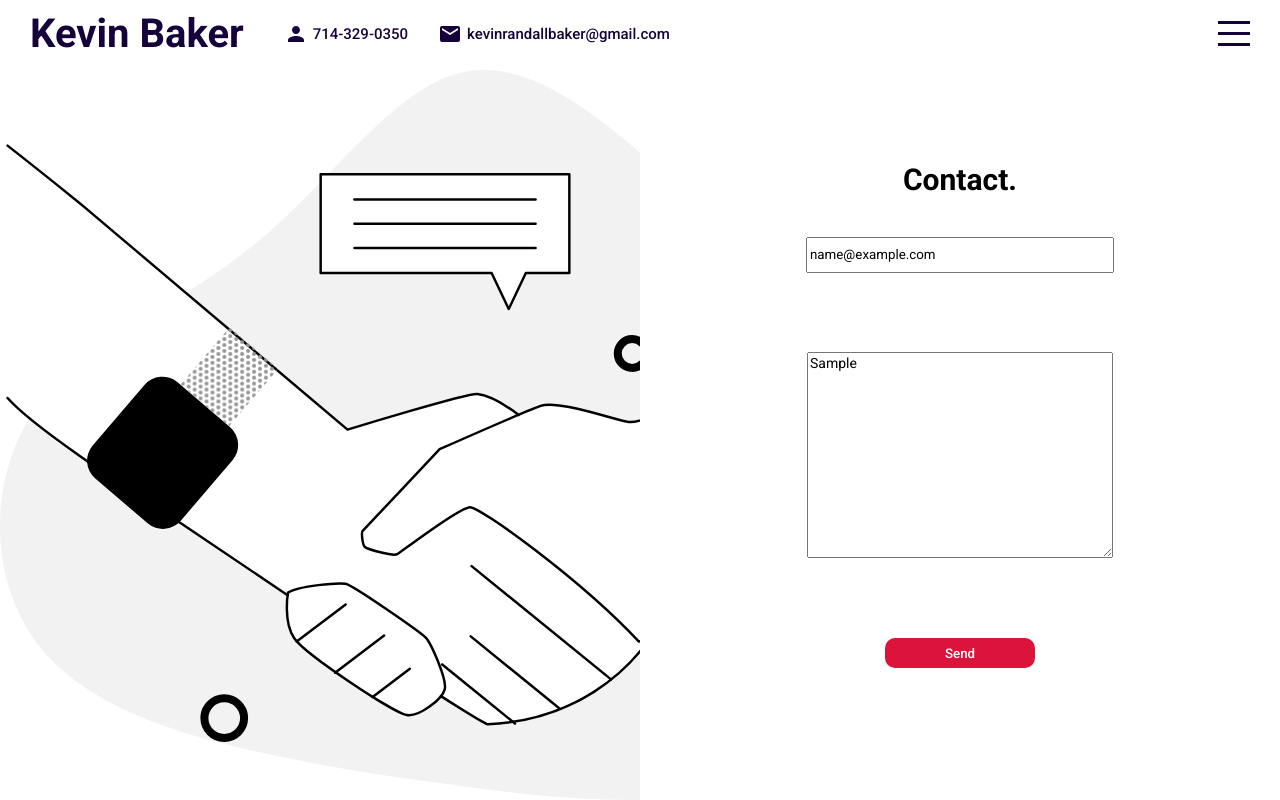
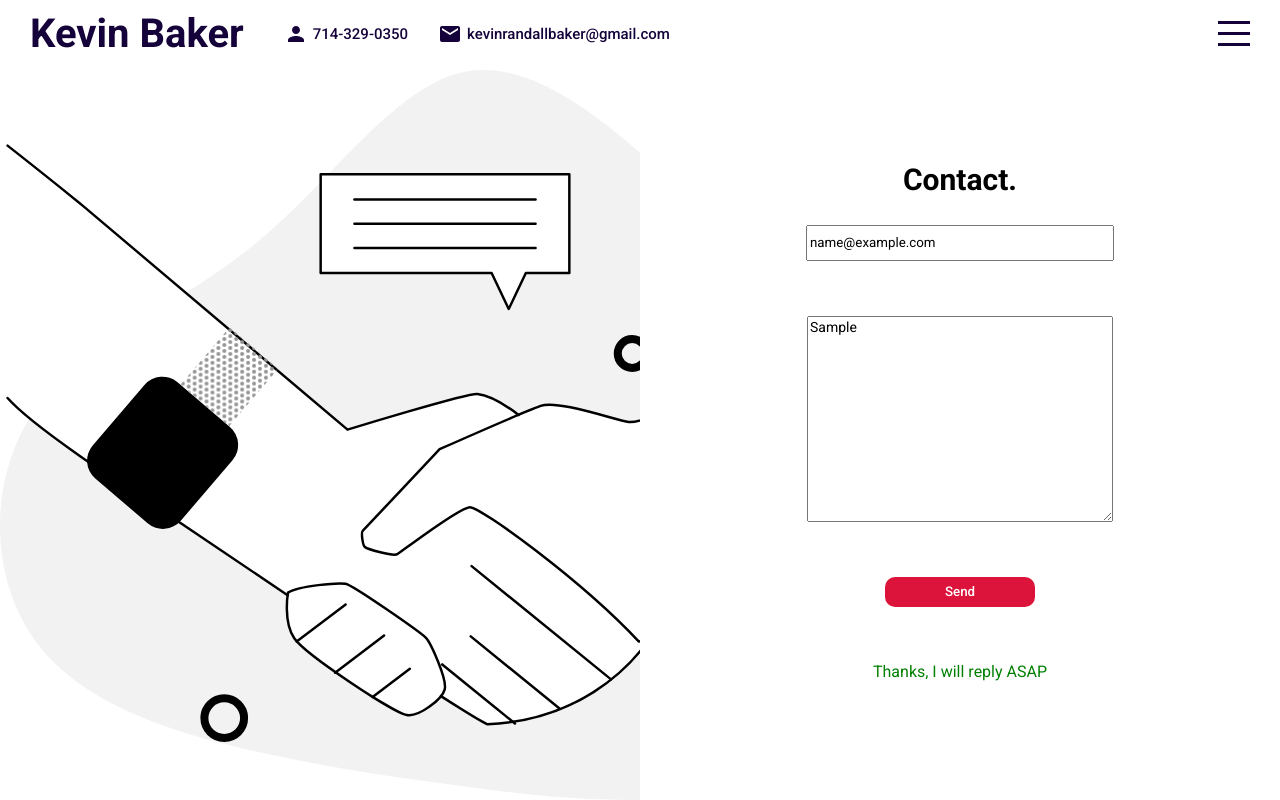
Before and after one commit to KevinRandallBaker/Portfolio, a React (Create React App) app: page / in a window 1280 px wide. Both pictures are taken after typing "name@example.com", "Sample" into the empty fields and a click on the button "Send". Built offline with nearby package versions, Linux system fonts and the light colour scheme.

Commit message:
Finished with the basic layout of website. Now all that is needed is scaling to different sizes more intelligently.

```diff
--- a/src/components/contact/Contact.jsx
+++ b/src/components/contact/Contact.jsx
@@ -1,8 +1,12 @@
+import { useState } from "react";
 import "./contact.scss";
 
 export default function Contact() {
+  const [message, setMessage] = useState(false);
+
   const handleSubmit = (e) => {
     e.preventDefault();
+    setMessage(true);
   };
   return (
     <div className="contact" id="contact">
@@ -15,6 +19,7 @@ export default function Contact() {
           <input type="text" placeholder="Email" />
           <textarea placeholder="Message"></textarea>
           <button type="submit">Send</button>
+          {message && <span>Thanks, I will reply ASAP</span>}
         </form>
       </div>
     </div>
--- a/src/components/contact/contact.scss
+++ b/src/components/contact/contact.scss
@@ -50,6 +50,14 @@
         border-radius: 10px;
         font-weight: 500;
         cursor: pointer;
+
+        &:focus {
+          outline: none;
+        }
+      }
+
+      span {
+        color: green;
       }
     }
   }
```
